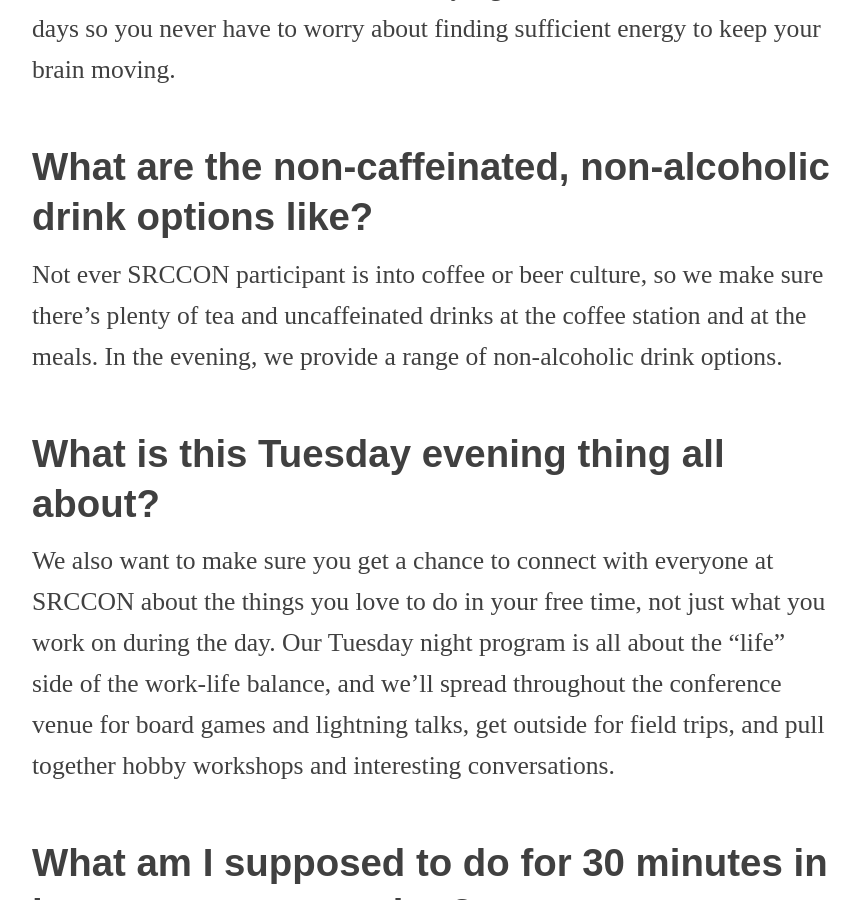
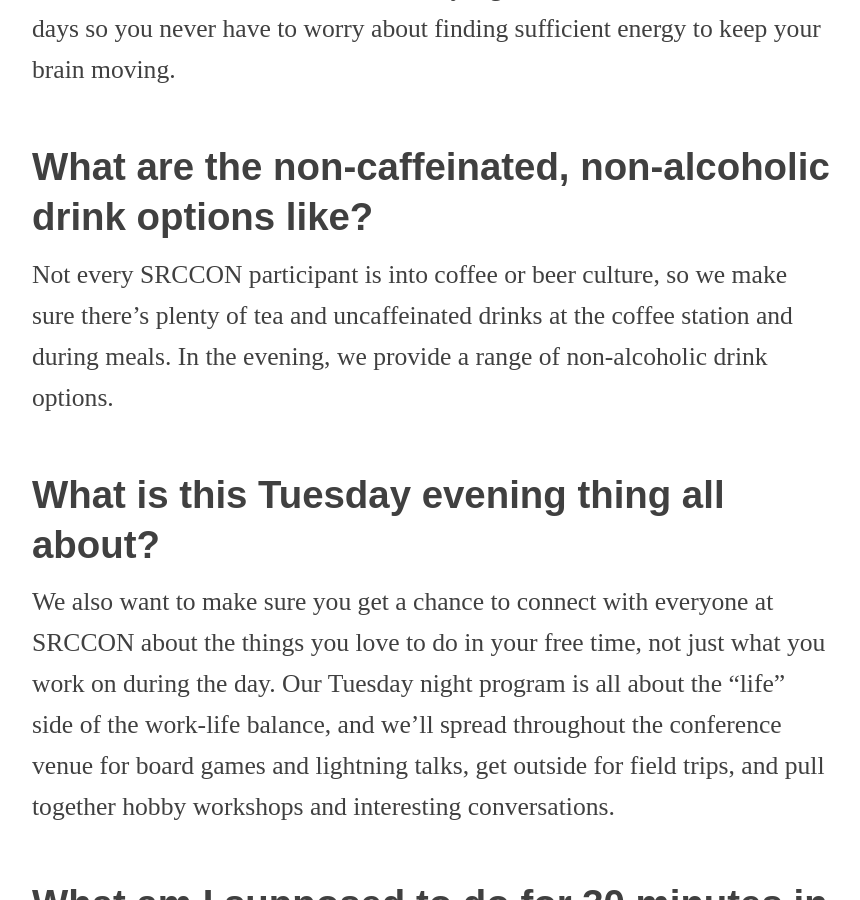
Before and after one commit to OpenNews/srccon-2023, a Jekyll site: the page built from welcome.md, in a window 1280 px wide and 900 px high, scrolled down 10616 px. Shown: the whole window, without its empty margins (208-1068 px from the left). Built offline with Jekyll 4.4.1, drawn with Linux system fonts in a browser that asks for light colours; some web fonts are replaced.

Commit message:
fix typo on welcome guide

```diff
--- a/welcome.md
+++ b/welcome.md
@@ -119,7 +119,7 @@
 Meals are usually buffet style, with a variety of tasty options to meet all dietary needs (just be sure to let us know when you register or [email us](mailto:srccon@opennews.org) if anything changed). Meals are a communal experience at SRCCON. With folks gathering around tables to chat, sometimes to host entire sessions, and enjoy some camaraderie. Yes, sometimes folks catch up on work email as well, but there's a lot of chatting happening too. We provide lunch both days of SRCCON as well as dinner on Tuesday night, and snack breaks on both days so you never have to worry about finding sufficient energy to keep your brain moving.
 
 ## What are the non-caffeinated, non-alcoholic drink options like?
-Not ever SRCCON participant is into coffee or beer culture, so we make sure there's plenty of tea and uncaffeinated drinks at the coffee station and at the meals. In the evening, we provide a range of non-alcoholic drink options.
+Not every SRCCON participant is into coffee or beer culture, so we make sure there's plenty of tea and uncaffeinated drinks at the coffee station and during meals. In the evening, we provide a range of non-alcoholic drink options.
 
 ## What is this Tuesday evening thing all about?
 We also want to make sure you get a chance to connect with everyone at SRCCON about the things you love to do in your free time, not just what you work on during the day. Our Tuesday night program is all about the "life" side of the work-life balance, and we'll spread throughout the conference venue for board games and lightning talks, get outside for field trips, and pull together hobby workshops and interesting conversations.
```
